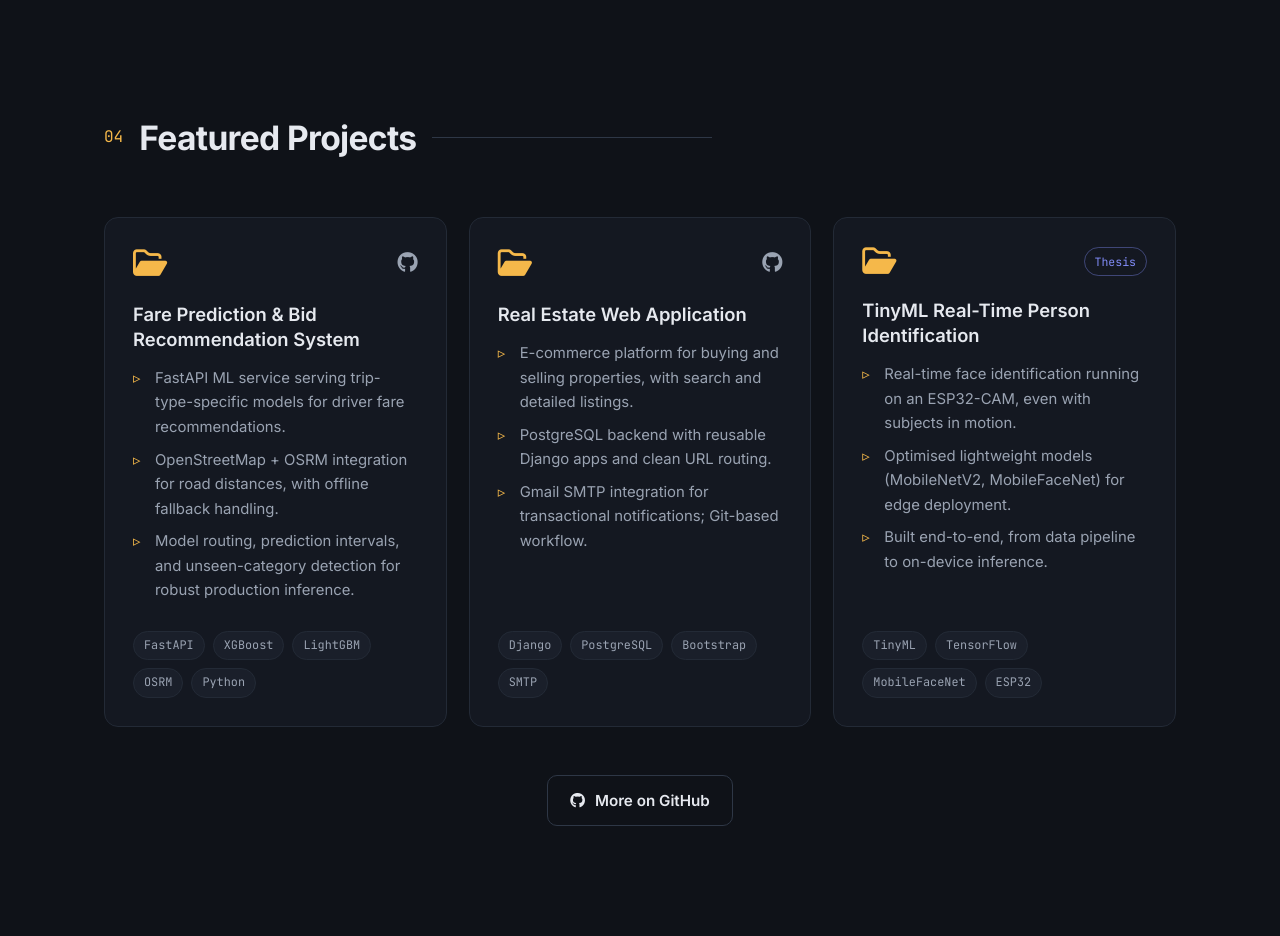
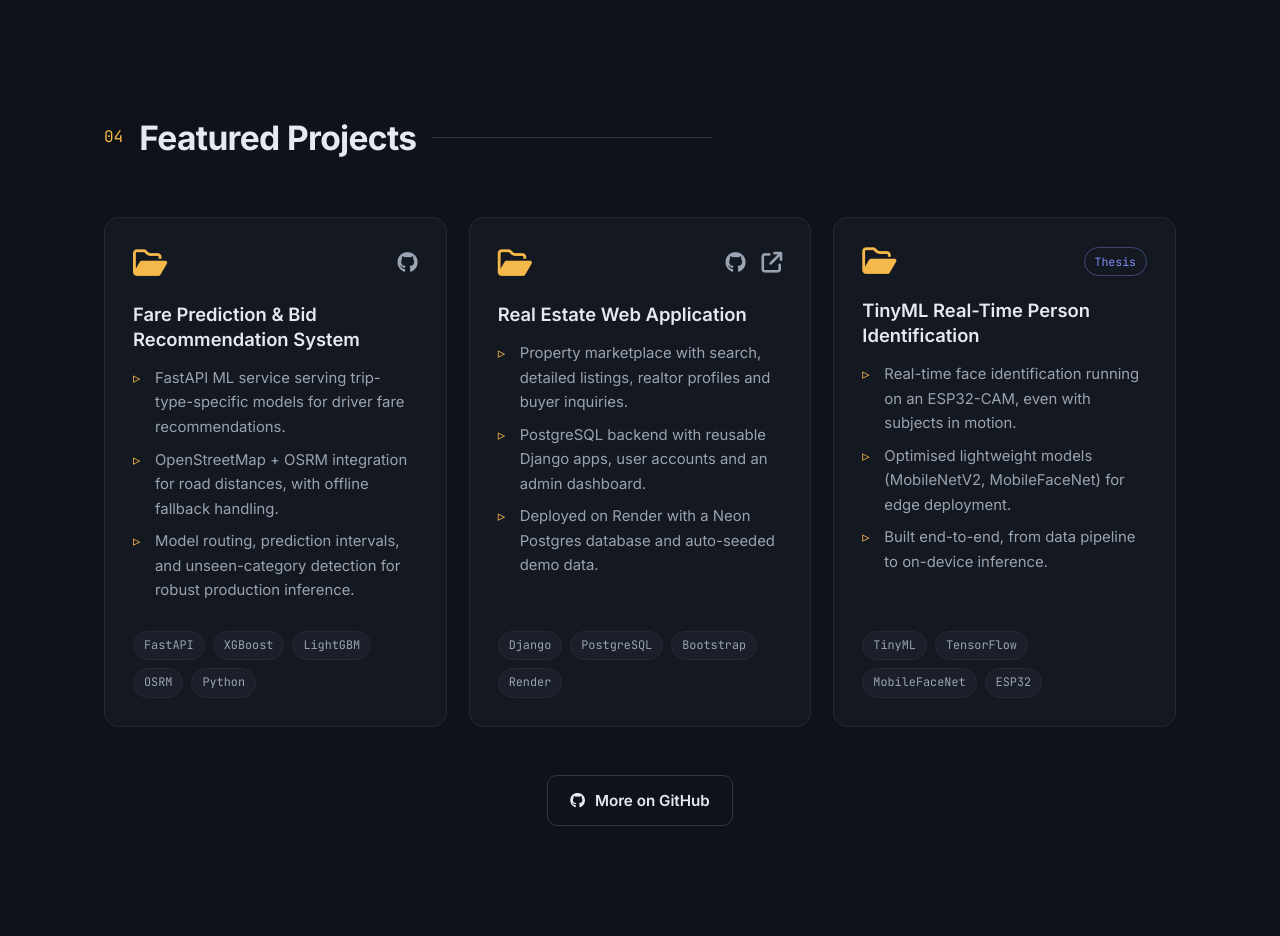
Before and after one commit to nokib-101/Portfolio-Website, a Django app: page / in a window 1280 px wide. Shown: the part 3429-4365 px from the top of the page. Run offline with Django 5.2, Linux system fonts and the light colour scheme.

Commit message:
Add live demo link to the Real Estate project card
Link the card to https://btre-real-estate.onrender.com/ next to the
GitHub link, and update its bullets and tags to reflect the Render +
Neon deployment instead of the Gmail SMTP integration the demo doesn't
use.

Co-Authored-By: Claude Opus 5.5 <noreply@anthropic.com>
Claude-Session: https://claude.ai/code/session_01W6xHdgi3G8gSW1vCgkCGsd

```diff
--- a/Base/templates/home.html
+++ b/Base/templates/home.html
@@ -293,16 +293,19 @@
             <article class="project-card">
                 <div class="project-top">
                     <i class="fa-regular fa-folder-open project-folder"></i>
-                    <a href="https://github.com/nokib-101/Real-Estate-Project" target="_blank" rel="noopener" aria-label="GitHub repository"><i class="fa-brands fa-github"></i></a>
+                    <span class="project-links">
+                        <a href="https://github.com/nokib-101/Real-Estate-Project" target="_blank" rel="noopener" aria-label="GitHub repository" title="Source code"><i class="fa-brands fa-github"></i></a>
+                        <a href="https://btre-real-estate.onrender.com/" target="_blank" rel="noopener" aria-label="Live demo" title="Live demo"><i class="fa-solid fa-arrow-up-right-from-square"></i></a>
+                    </span>
                 </div>
                 <h3>Real Estate Web Application</h3>
                 <ul class="project-points">
-                    <li>E-commerce platform for buying and selling properties, with search and detailed listings.</li>
-                    <li>PostgreSQL backend with reusable Django apps and clean URL routing.</li>
-                    <li>Gmail SMTP integration for transactional notifications; Git-based workflow.</li>
+                    <li>Property marketplace with search, detailed listings, realtor profiles and buyer inquiries.</li>
+                    <li>PostgreSQL backend with reusable Django apps, user accounts and an admin dashboard.</li>
+                    <li>Deployed on Render with a Neon Postgres database and auto-seeded demo data.</li>
                 </ul>
                 <ul class="tags tags-sm">
-                    <li>Django</li><li>PostgreSQL</li><li>Bootstrap</li><li>SMTP</li>
+                    <li>Django</li><li>PostgreSQL</li><li>Bootstrap</li><li>Render</li>
                 </ul>
             </article>
 
--- a/static/css/style.css
+++ b/static/css/style.css
@@ -517,6 +517,7 @@ ul, ol { list-style: none; }
     margin-bottom: 22px;
 }
 .project-folder { font-size: 1.9rem; color: var(--accent); }
+.project-links { display: flex; align-items: center; gap: 16px; }
 .project-top a { font-size: 1.3rem; color: var(--text-muted); transition: color .2s; }
 .project-top a:hover { color: var(--accent); }
 .project-badge {
```
